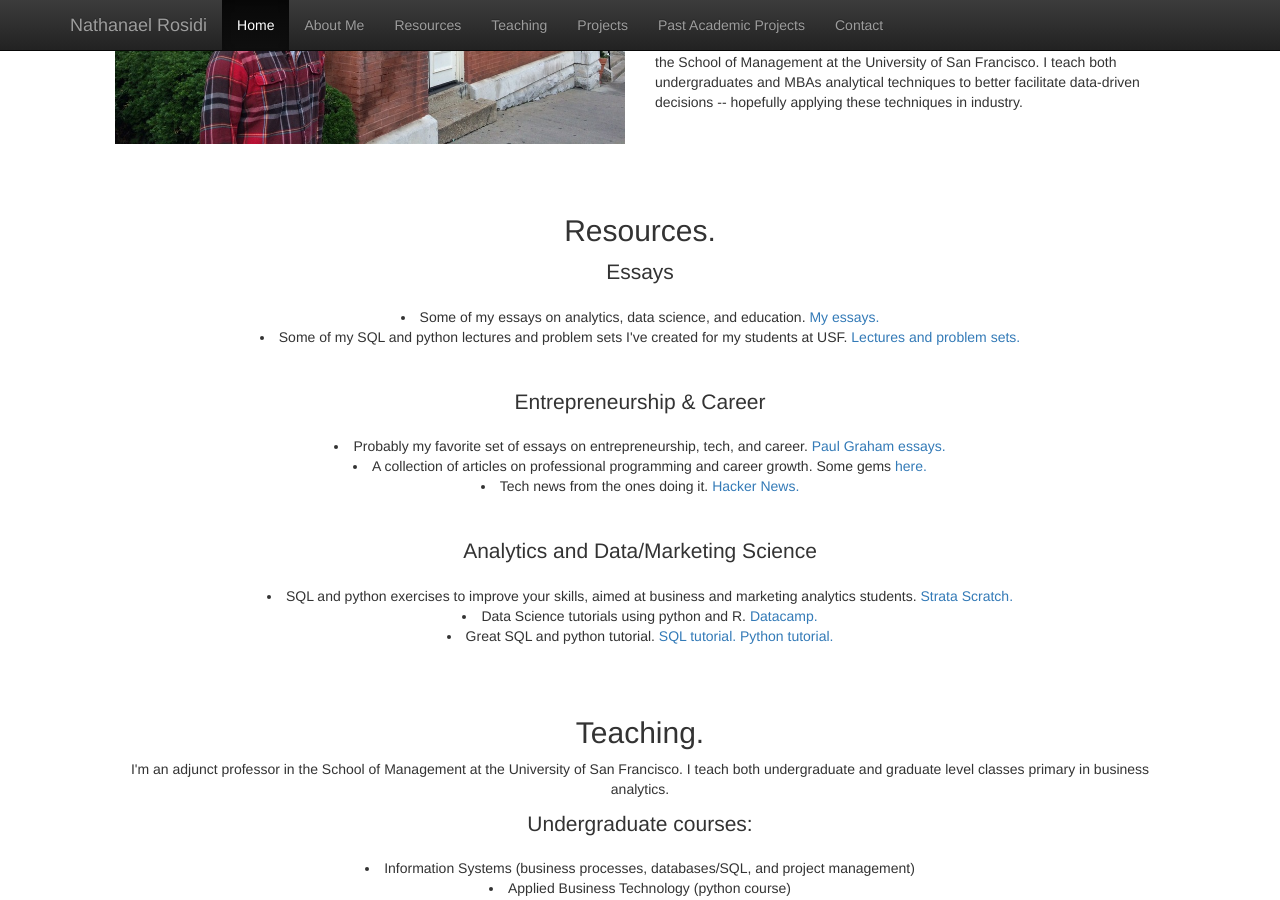
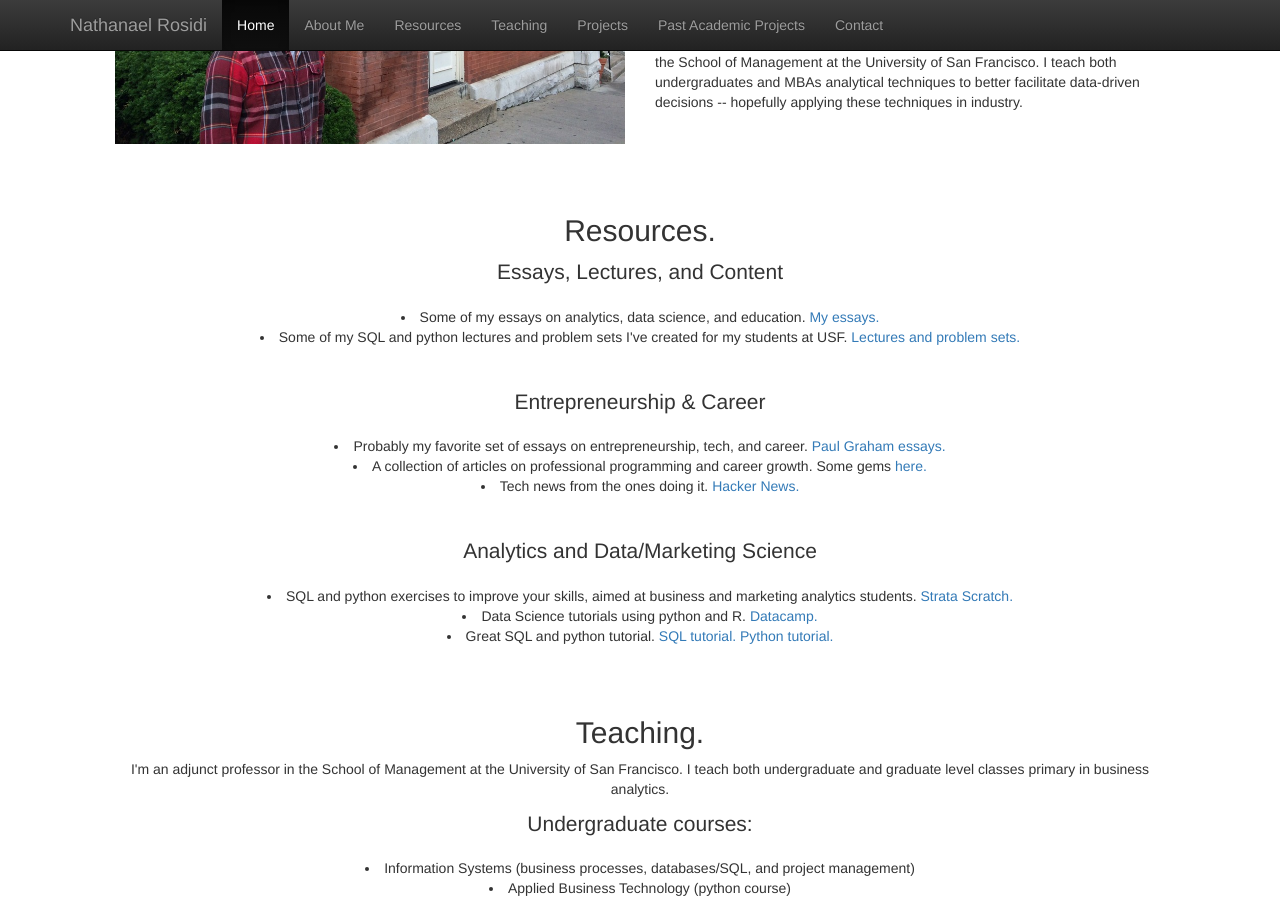
Before and after one commit to nlrosidi/nlrosidi.github.io, a Jekyll site: the page index.html, which Jekyll copies as it is, in a window 1280 px wide and 900 px high, scrolled down 447 px. Built offline with Jekyll 4.4.1, drawn with Linux system fonts in a browser that asks for light colours; nearby versions of some CDN libraries.

Commit message:
Update index.html

```diff
--- a/index.html
+++ b/index.html
@@ -73,7 +73,7 @@
 
 	<div class="container-fluid">
 	  <h2 id="resources">Resources.</h2>
-	 <p class="lead">Essays</p>
+	 <p class="lead">Essays, Lectures, and Content</p>
 	    <li>Some of my essays on analytics, data science, and education.<a target="_blank" href="https://medium.com/@nathanrosidi"> My essays.</a></li>
 	    <li>Some of my SQL and python lectures and problem sets I've created for my students at USF.<a target="_blank" href="https://github.com/nlrosidi/nlrosidi.github.io/blob/master/lectures.md"> Lectures and problem sets.</a></li>
 		<br></br>
```
